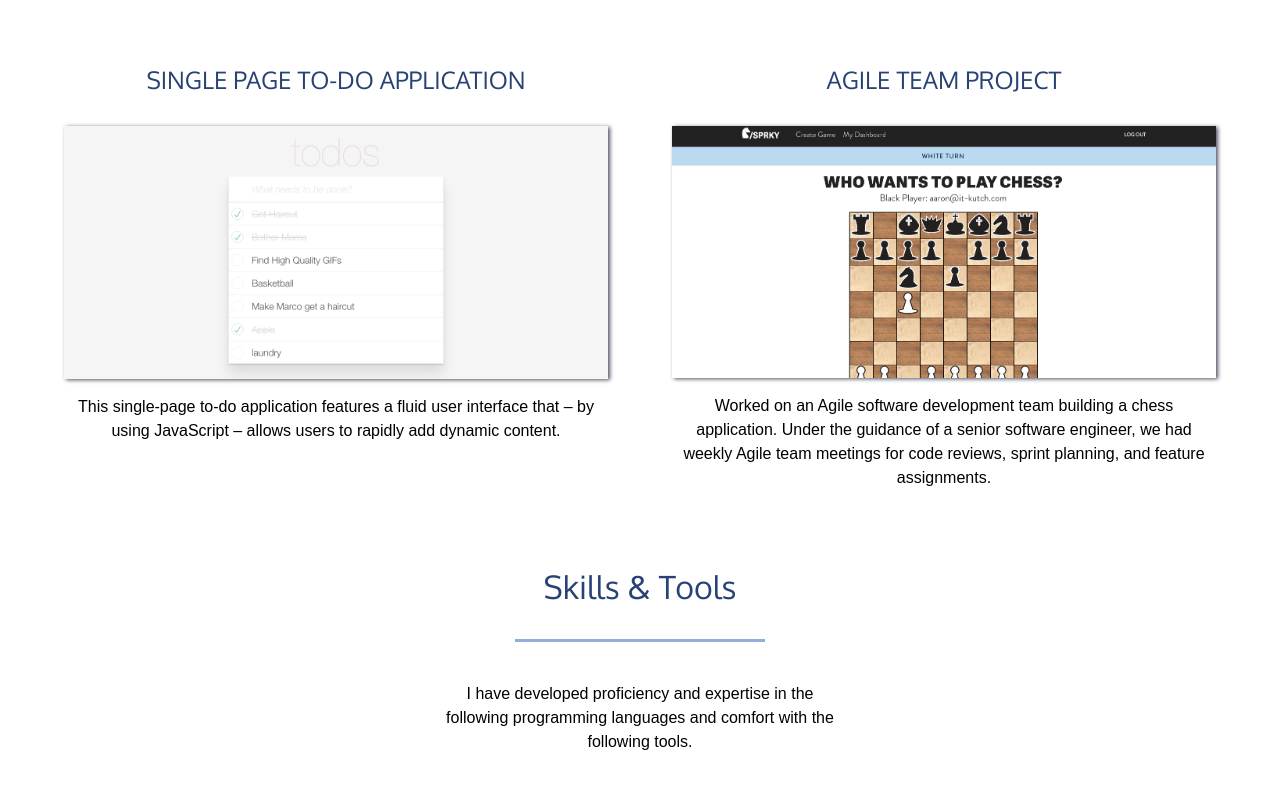
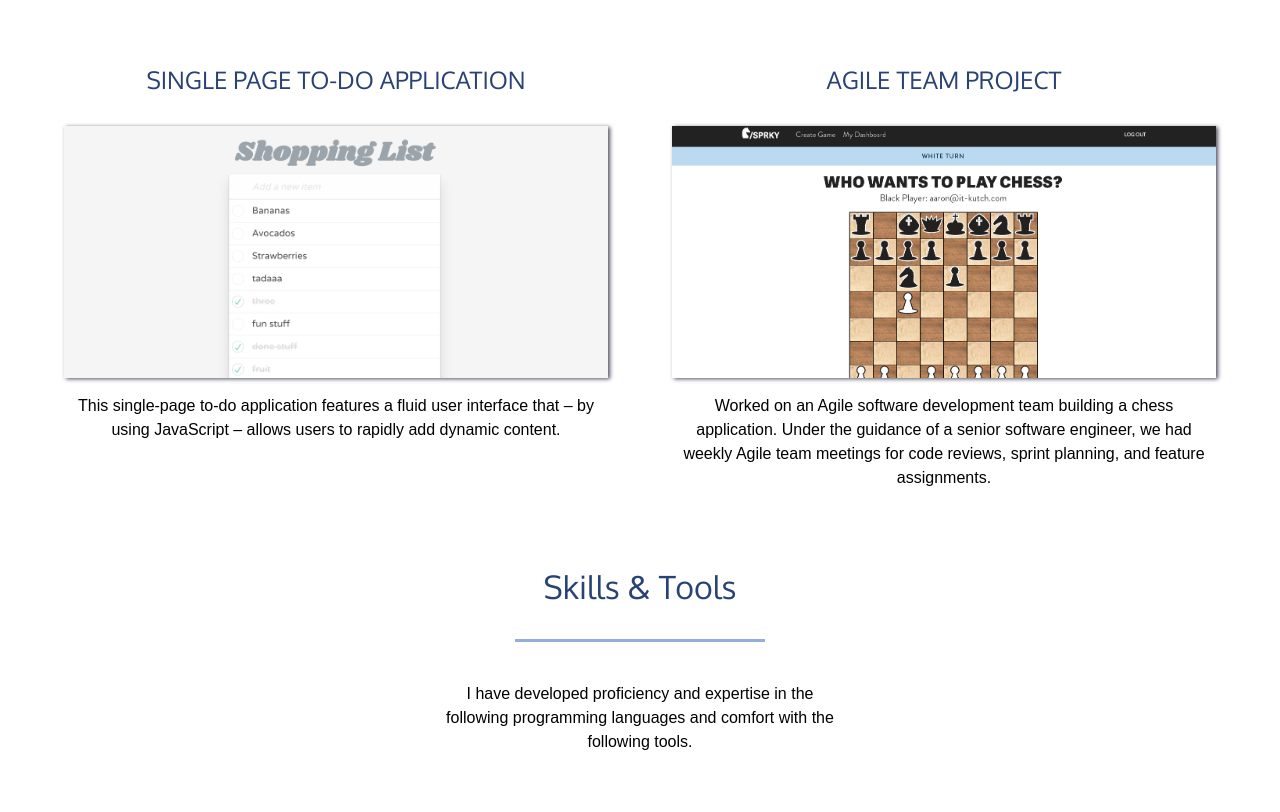
Before and after one commit to MelsenC/portfolio, a plain HTML site: page index.html in a window 1280 px wide. Shown: the part 3720-4532 px from the top of the page. Drawn offline with Linux system fonts and the light colour scheme.

Commit message:
changed screenshot for Shopper app, added link.

```diff
--- a/index.html
+++ b/index.html
@@ -194,7 +194,7 @@ foobar(input)</code></pre>
 
 		<div class="box">
 			<h4>Single Page To-do Application</h4>
-			<img src="app-screenshots/todoster.png" class="full-width screenshots" />
+			<a href="http://melsenc-shopper.herokuapp.com/"><img src="app-screenshots/shopper.png" class="full-width screenshots" /></a>
 			<p>
 			  This single-page to-do application features a
 			  fluid user interface that &ndash; by using JavaScript &ndash;
```
Also changed, not shown: app-screenshots/shopper.png (added).
